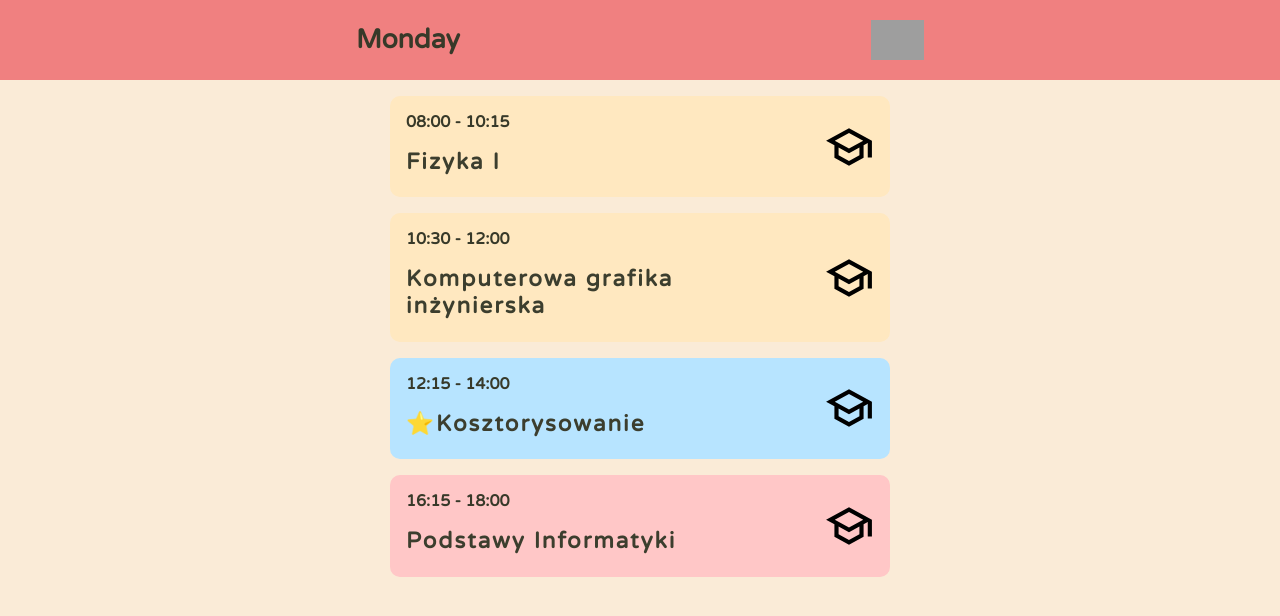
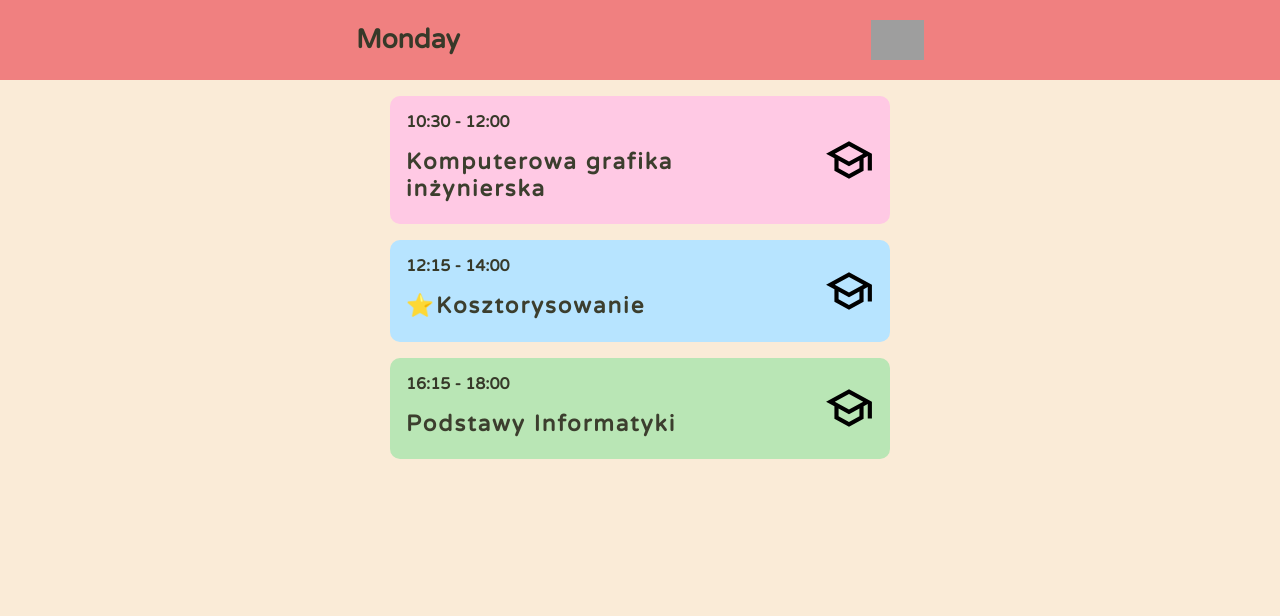
Before and after one commit to Muszchrom/NewReactCalendar, a React (Create React App) app: page /monday in a window 1280 px wide. Shown: the top 616 px of the page. Built offline with nearby package versions, Linux system fonts and the light colour scheme; grey boxes are pictures that could not be loaded.

Commit message:
Update data.js
Removed some przedmioty because i dont have them no more

```diff
--- a/src/components/data.js
+++ b/src/components/data.js
@@ -1,12 +1,4 @@
 const monday = [
-  {
-    start: "08:00",
-    end: "10:15",
-    label: "Fizyka I",
-    hall: "Z102",
-    type: "Labo",
-    professor: "Dr Inż. A. Dudziak"
-  },
   {
     start: "10:30",
     end: "12:00",
@@ -49,14 +41,6 @@ const tuesday = [
     hall: "E301",
     type: "Wykład",
     professor: "Dr Hab. Inż. T. Kołtunowicz"
-  },
-  {
-    start: "12:15",
-    end: "14:00",
-    label: "Kosztorysowanie",
-    hall: "E301",
-    type: "Wykład",
-    professor: "Dr Inż. V. Bondariev"
   },
   {
     start: "14:15",
@@ -110,14 +94,6 @@ const wednesday = [
     type: "Ćwiczenia",
     professor: "???"
   },
-  {
-    start: "16:30",
-    end: "18:00",
-    label: "Wprowadzenie na rynek pracy i do działalności gospodarczej",
-    hall: "E201",
-    type: "Wykład",
-    professor: "???"
-  },
 ];
 const thursday = [
   {
@@ -127,14 +103,6 @@ const thursday = [
     hall: "H24",
     type: "Labo",
     professor: "Mgr Inż. A. Chudy"
-  },
-  {
-    start: "16:00",
-    end: "18:15",
-    label: "Matematyka, Fakultet",
-    hall: "E401",
-    type: "Wykład",
-    professor: "Dr M. Kubalińska"
   },
 ];
 const friday = [
```
